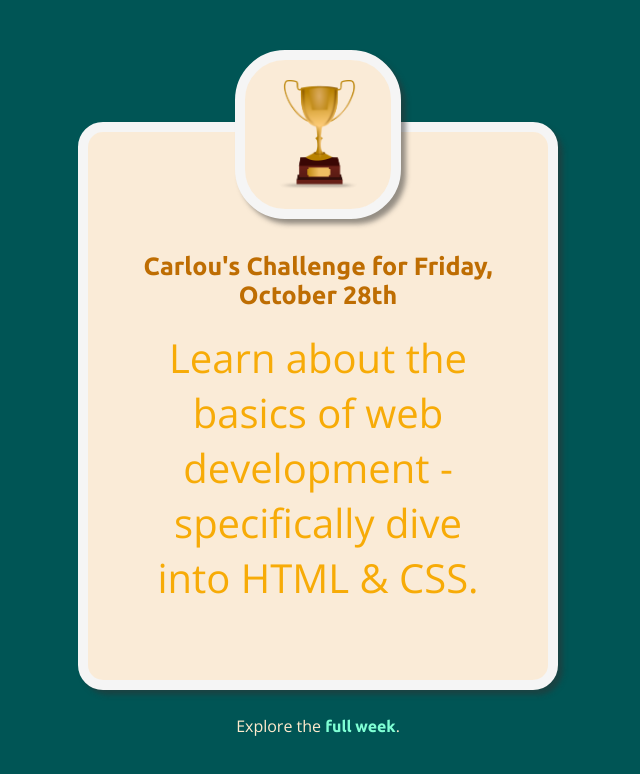
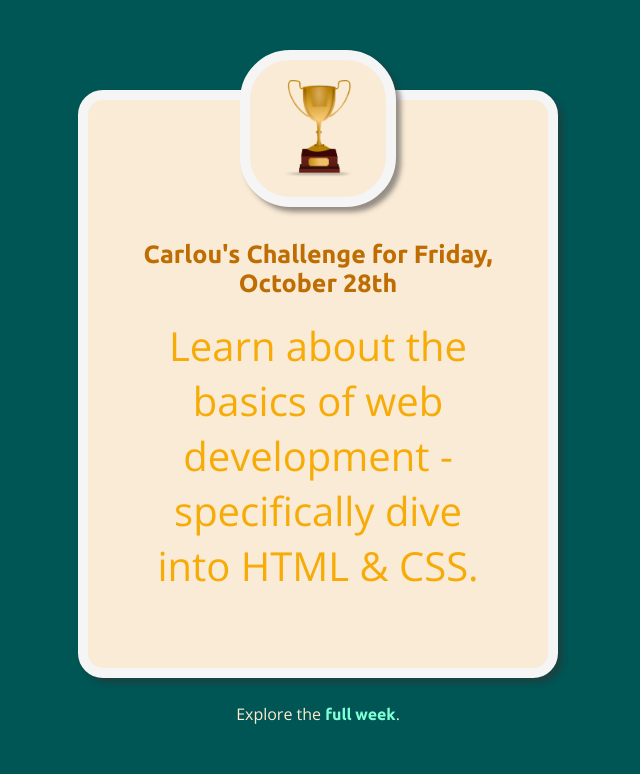
Before and after one commit to ca024/day008, a plain HTML site: page index.html in a window 1280 px wide. Shown: the whole page, without its empty margins (322-962 px from the left). Drawn offline with nearby package versions, Linux system fonts and the light colour scheme.

Commit message:
Change margins

```diff
--- a/assets/css/index.css
+++ b/assets/css/index.css
@@ -25,14 +25,14 @@ img {
 }
 
 img {
-  width: 18%;
-  margin-bottom: -100px;
+  width: 16%;
+  margin-bottom: -120px;
   padding: 20px 30px;
   border-radius: 50px;
 }
 
 h1 {
-  margin-top: 20px;
+  margin-top: 40px;
   font-size: 25px;
   color: rgb(190, 109, 2);
 }
```
